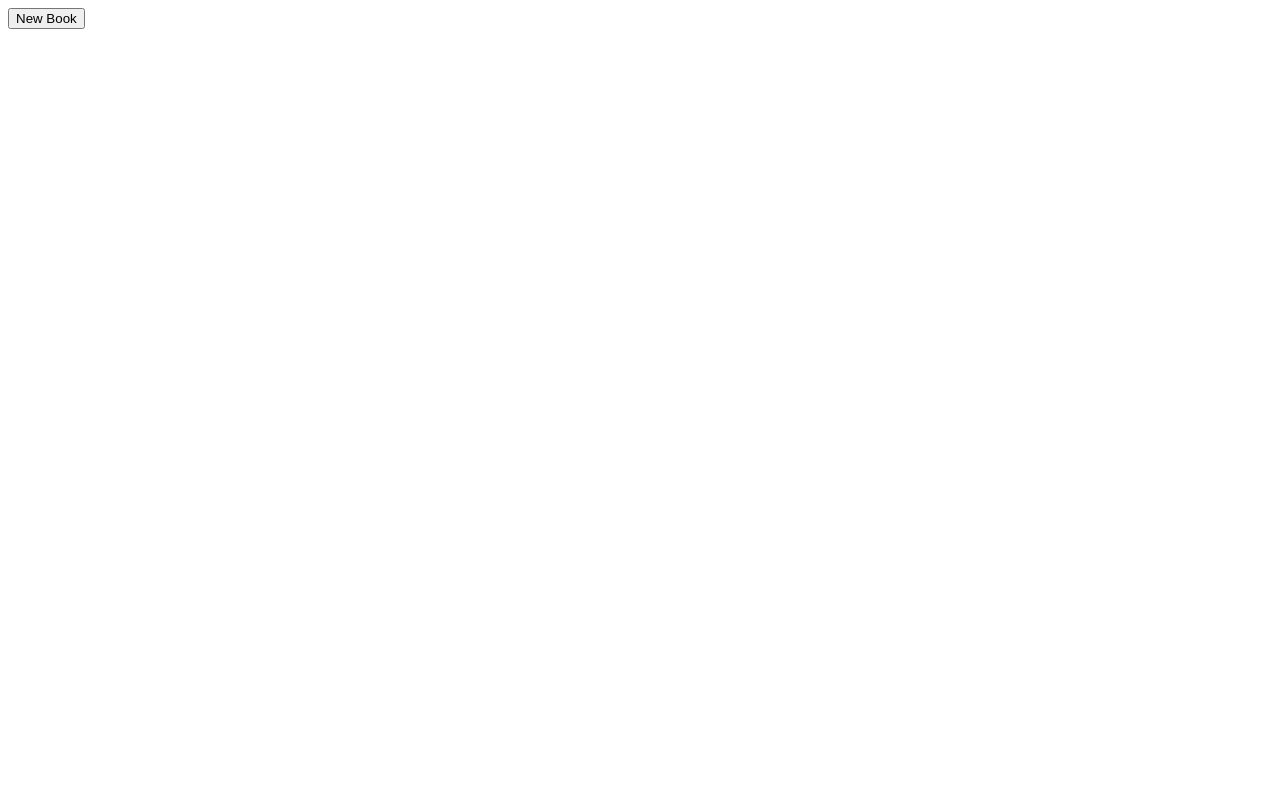
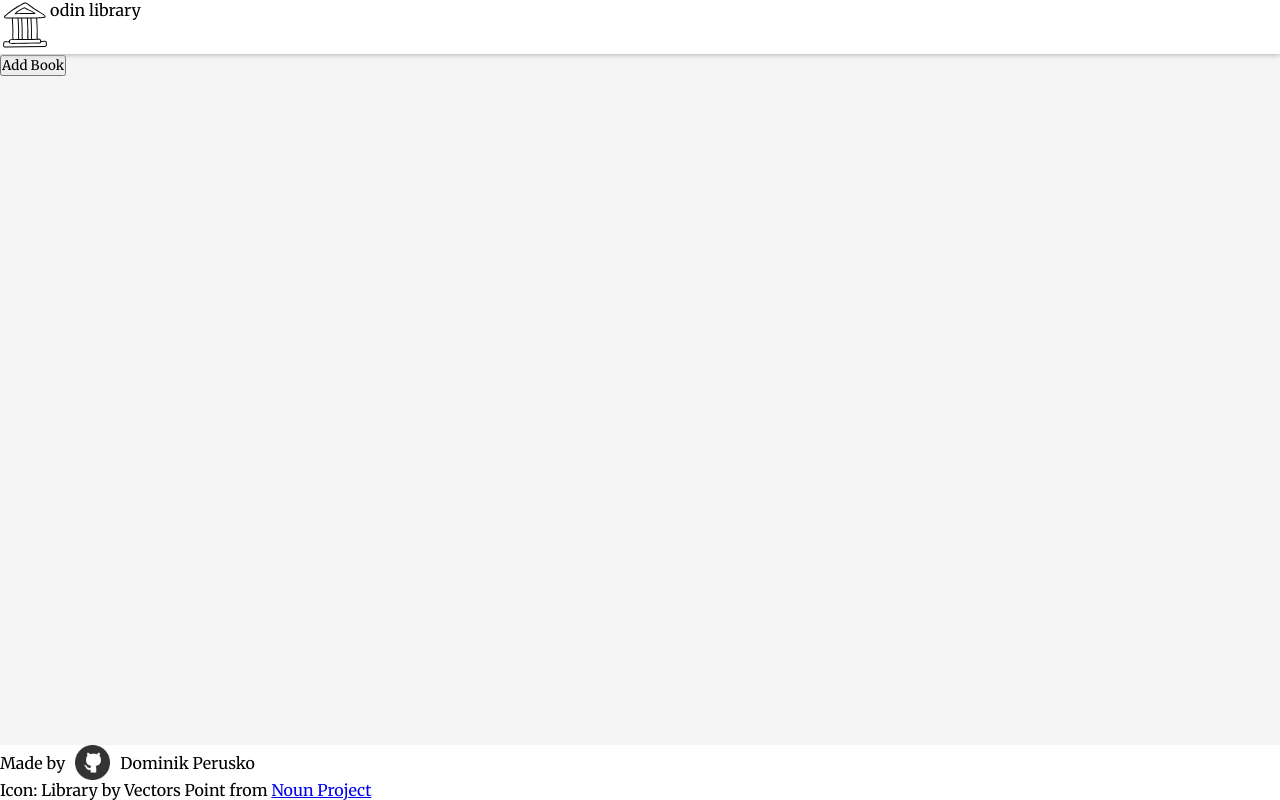
Before and after one commit to perugi/library, a plain HTML site: page index.html in a window 1280 px wide. Drawn offline with nearby package versions, Linux system fonts and the light colour scheme.

Commit message:
Add basic styling and page layout

```diff
--- a/index.html
+++ b/index.html
@@ -5,10 +5,33 @@
     <meta http-equiv="X-UA-Compatible" content="IE=edge">
     <meta name="viewport" content="width=device-width, initial-scale=1.0">
     <title>Library</title>
+    <link rel="icon" type="image/x-icon" href="img/favicon.ico">
+    <link rel="stylesheet" href="styles.css">
+    <link rel="preconnect" href="https://fonts.googleapis.com">
+    <link rel="preconnect" href="https://fonts.gstatic.com" crossorigin>
+    <link href="https://fonts.googleapis.com/css2?family=Merriweather:wght@300;400;700;900&display=swap" rel="stylesheet">
+    <link rel="stylesheet" href="https://fonts.googleapis.com/css2?family=Material+Symbols+Outlined:opsz,wght,FILL,GRAD@20..48,100..700,0..1,-50..200" />
     <script src="library.js" defer></script>
 </head>
 <body>
-    <button id="new-book">New Book</button>
-    <div id="library"></div>
+    <header>
+        <div class="logo">
+            <img src="img/logo.svg" alt="library logo">
+        </div>
+        <div class="title">odin library</div>
+    </header>
+    <main>
+        <div id="library"></div>
+    </main>
+    <footer>
+        <div class="author">
+            <a id="gh-link" href="https://github.com/perugi">
+                <div>Made by</div>
+                <img id="gh-logo" src="img/githublogo.png">
+                <div>Dominik Perusko</div>
+            </a>
+        </div>
+        <div class="attribute">Icon: Library by Vectors Point from <a href="https://thenounproject.com/browse/icons/term/library/" target="_blank" title="Library Icons">Noun Project</a></div>
+    </footer>
 </body>
 </html>
--- a/library.js
+++ b/library.js
@@ -1,7 +1,5 @@
 let myLibrary = [];
-
-showFormButton = document.querySelector("#new-book");
-showFormButton.addEventListener("click", showForm);
+displayLibrary();
 
 function Book(title, author, pages, read) {
   this.title = title;
@@ -14,8 +12,10 @@ function showForm() {
   let form = document.createElement("div");
   form.setAttribute("id", "add-form");
 
+  //TODO create a popup for the form
+  let main = document.querySelector("main");
   let library = document.querySelector("#library");
-  document.body.insertBefore(form, library);
+  main.insertBefore(form, library);
 
   const bookObject = new Book("test_title", "test_author", 123, true);
   for (let key in bookObject) {
@@ -83,7 +83,7 @@ function displayLibrary() {
 
   myLibrary.forEach((book) => {
     const bookDiv = document.createElement("div");
-    bookDiv.setAttribute("class", "book");
+    bookDiv.setAttribute("class", "book-card");
     bookDiv.setAttribute("data-id", myLibrary.indexOf(book));
 
     for (let key in book) {
@@ -113,6 +113,7 @@ function displayLibrary() {
 
     const removeButton = document.createElement("input");
     removeButton.setAttribute("type", "button");
+    // TODO use icon instead of remove button.
     removeButton.setAttribute("value", "Remove");
     removeButton.addEventListener("click", function () {
       removeBookFromLibrary(bookDiv.getAttribute("data-id"));
@@ -121,6 +122,19 @@ function displayLibrary() {
 
     library.appendChild(bookDiv);
   });
+
+  const addBookDiv = document.createElement("div");
+  addBookDiv.setAttribute("class", "book-card");
+  addBookButton = document.createElement("input");
+  addBookButton.setAttribute("type", "button");
+  // TODO use icon instead of add button.
+  // addBookButton.innerHTML = "<img id='add-book-icon' src='img/add.svg' alt='Add Book'>";
+  addBookButton.setAttribute("value", "Add Book");
+  addBookButton.addEventListener("click", showForm);
+
+  addBookDiv.appendChild(addBookButton);
+
+  library.appendChild(addBookDiv);
 }
 
 function removeBookFromLibrary(index) {
--- /dev/null
+++ b/styles.css
@@ -0,0 +1,61 @@
+
+* {
+    box-sizing: border-box;
+    margin: 0;
+    padding: 0;
+    font-family: 'Merriweather', serif;
+}
+
+body {
+    height: 100vh;
+    display: flex;
+    flex-direction: column;
+}
+
+header {
+    display: flex;
+    box-shadow: 0 1px 5px rgb(180, 180, 180);
+    z-index: 1;
+}
+
+.logo>img {
+    height: 50px;
+}
+
+main {
+    flex: auto;
+    background-color: rgb(245, 245, 245);
+}
+
+#add-book-icon {
+    height: 20px;
+}
+
+footer {
+}
+
+.material-symbols-outlined {
+  font-variation-settings:
+  'FILL' 0,
+  'wght' 400,
+  'GRAD' 0,
+  'opsz' 48
+}
+
+#gh-link {
+    text-decoration: none;
+    color: black;
+    display: flex;
+    align-items: center;
+}
+
+#gh-logo {
+    width: 35px;
+    height: 35px;
+    margin: 0 10px;
+    transition: transform 0.3s ease-in-out;
+}
+
+#gh-link:hover #gh-logo {
+    transform: rotate(360deg) scale(1.2);
+}
```
Also changed, not shown: img/add.svg (added), img/favicon.ico (added), img/githublogo.png (added), img/logo.svg (added), img/remove.svg (added).
